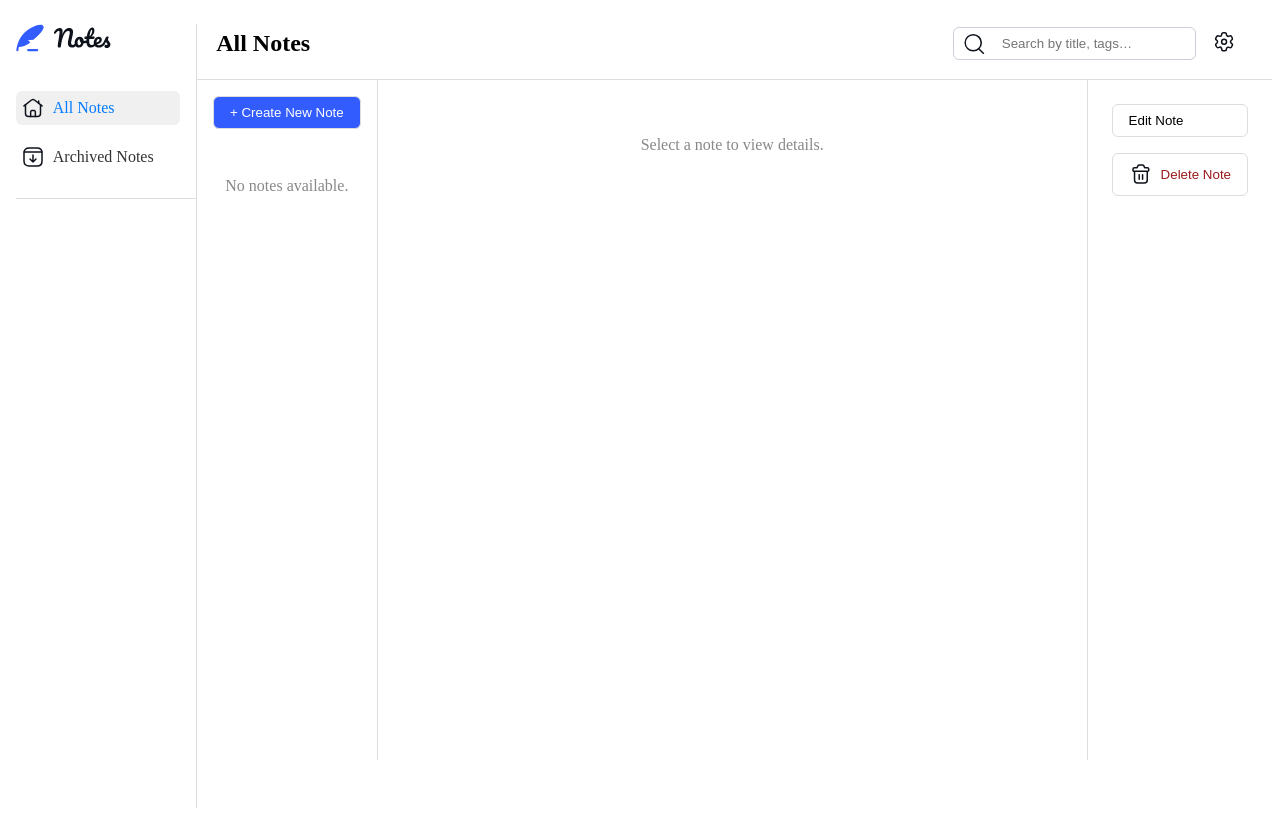
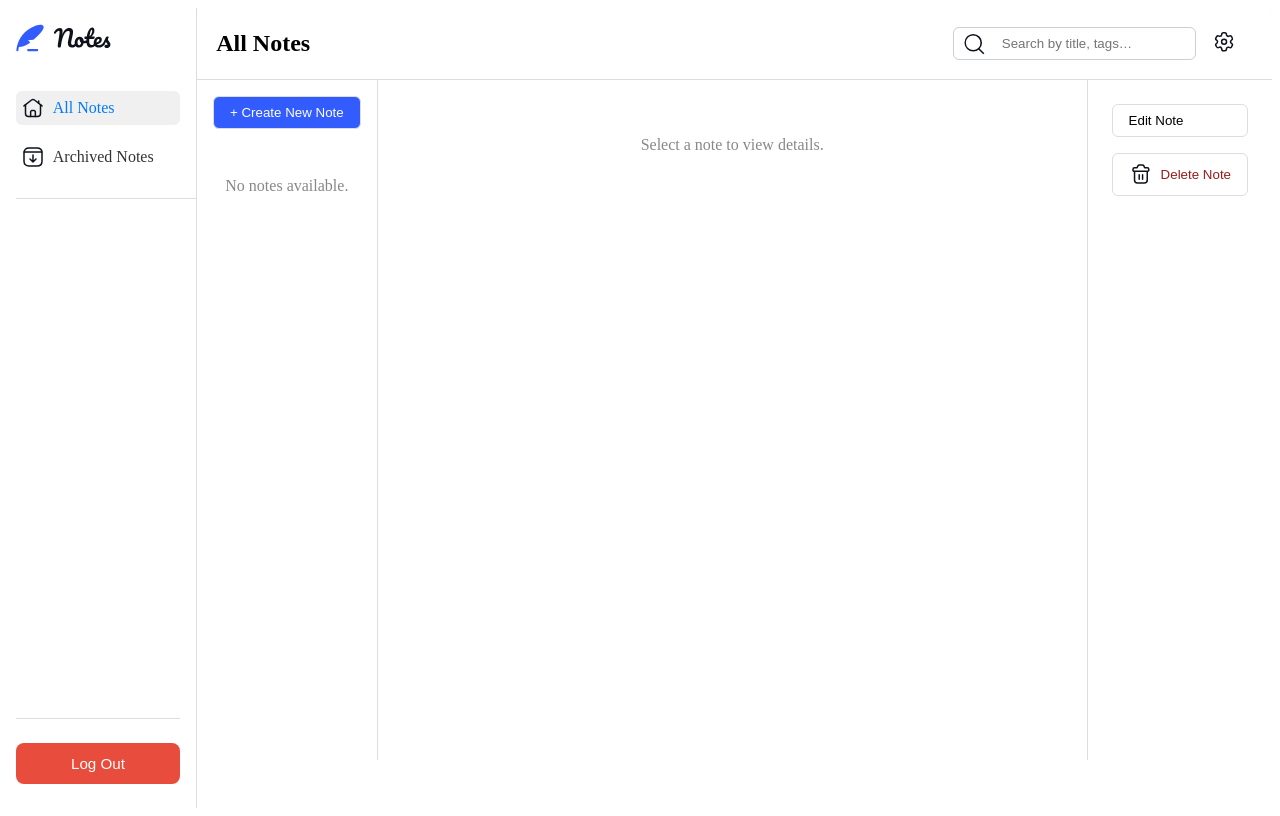
Before and after one commit to iamernesto14/Note-App, an Angular app: page /notes in a window 1280 px wide. Built offline with nearby package versions, Linux system fonts and the light colour scheme.

Commit message:
feat: Add logout button and functionalities

```diff
--- a/src/app/components/archived-notes/archived-notes.ts
+++ b/src/app/components/archived-notes/archived-notes.ts
@@ -2,13 +2,13 @@
    import { Component, OnInit } from '@angular/core';
    import { NoteService } from '../../services/note';
    import { Note } from '../../models/note.interface';
-   import { Router, RouterLink } from '@angular/router';
+   import { Router } from '@angular/router';
 import { CommonModule } from '@angular/common';
 
    @Component({
      selector: 'app-archived-notes',
      standalone: true,
-     imports: [RouterLink, CommonModule],
+     imports: [ CommonModule],
      templateUrl: './archived-notes.html',
      styleUrls: ['./archived-notes.scss']
    })
--- /dev/null
+++ b/src/app/components/shared/logout-button/logout-button.html
@@ -0,0 +1,8 @@
+<button
+  class="custom-button"
+  [ngClass]="{'disabled': disabled, 'primary': variant === 'primary', 'danger': variant === 'danger'}"
+  (click)="onClick()"
+  [disabled]="disabled"
+>
+  {{ text }}
+</button>
--- /dev/null
+++ b/src/app/components/shared/logout-button/logout-button.scss
@@ -0,0 +1,34 @@
+.custom-button {
+    padding: 0.75rem;
+    font-size: 0.95rem;
+    border: none;
+    border-radius: 8px;
+    cursor: pointer;
+    transition: background-color 0.2s, color 0.2s;
+    width: 100%;
+    text-align: center;
+
+    &.primary {
+      background-color: #007bff;
+      color: white;
+
+      &:hover:not(.disabled) {
+        background-color: #0056b3;
+      }
+    }
+
+    &.danger {
+      background-color: #e74c3c;
+      color: white;
+
+      &:hover:not(.disabled) {
+        background-color: darken(#e74c3c, 10%);
+      }
+    }
+
+    &.disabled {
+      background-color: #cccccc;
+      cursor: not-allowed;
+      opacity: 0.6;
+    }
+  }
--- /dev/null
+++ b/src/app/components/shared/logout-button/logout-button.ts
@@ -0,0 +1,22 @@
+import { Component, EventEmitter, Input, Output } from '@angular/core';
+import { CommonModule } from '@angular/common';
+
+@Component({
+  selector: 'app-logout-button',
+  standalone: true,
+  imports: [CommonModule],
+  templateUrl: './logout-button.html',
+  styleUrls: ['./logout-button.scss']
+})
+export class LogoutButton {
+  @Input() text: string = 'Button';
+  @Input() variant: 'primary' | 'danger' = 'primary';
+  @Input() disabled: boolean = false;
+  @Output() buttonClick = new EventEmitter<void>();
+
+  onClick() {
+    if (!this.disabled) {
+      this.buttonClick.emit();
+    }
+  }
+}
--- a/src/app/components/shared/sidebar/sidebar.html
+++ b/src/app/components/shared/sidebar/sidebar.html
@@ -16,4 +16,8 @@
       </li>
     </ul>
   </div>
+
+  <div class="logout-section">
+    <app-logout-button text="Log Out" variant="danger" (buttonClick)="onLogoutClick()"></app-logout-button>
+  </div>
 </aside>
--- a/src/app/components/shared/sidebar/sidebar.scss
+++ b/src/app/components/shared/sidebar/sidebar.scss
@@ -1,4 +1,6 @@
 .sidebar {
+  display: flex;
+  flex-direction: column;
   width: 180px;
   background-color: #fff;
   padding: 0 0 0 0.5rem;
@@ -80,4 +82,11 @@
       }
     }
   }
+
+  .logout-section {
+    margin-top: auto; /* Push to bottom */
+    padding: 1.5rem 0;
+    border-top: 1px solid #ddd;
+    margin-right: 1rem;
+  }
 }
--- a/src/app/components/shared/sidebar/sidebar.ts
+++ b/src/app/components/shared/sidebar/sidebar.ts
@@ -1,11 +1,14 @@
 import { Component, EventEmitter, Input, Output } from '@angular/core';
 import { CommonModule } from '@angular/common';
 import { NoteService } from '../../../services/note';
+import { Router } from '@angular/router';
+import { ToasterService } from '../../../services/toaster';
+import { LogoutButton } from '../logout-button/logout-button';
 
 @Component({
   selector: 'app-sidebar',
   standalone: true,
-  imports: [CommonModule],
+  imports: [CommonModule, LogoutButton ],
   templateUrl: './sidebar.html',
   styleUrls: ['./sidebar.scss']
 })
@@ -17,7 +20,11 @@ export class Sidebar {
   @Output() allNotesSelected = new EventEmitter<void>();
   @Output() archivedNotesSelected = new EventEmitter<void>();
 
-  constructor(private noteService: NoteService) {
+  constructor(
+    private noteService: NoteService,
+    private router: Router,
+    private toasterService: ToasterService
+  ) {
     this.refreshTags();
   }
 
@@ -43,4 +50,10 @@ export class Sidebar {
     this.archivedNotesSelected.emit();
     this.activeView = 'archived';
   }
+
+  onLogoutClick() {
+    localStorage.removeItem('notes'); // Optional: Clear notes
+    this.toasterService.showToast('Successfully logged out!', 'success');
+    this.router.navigate(['/login']);
+  }
 }
```
Also changed, not shown: 1 other file (tests, documents, lock files or other folders).
